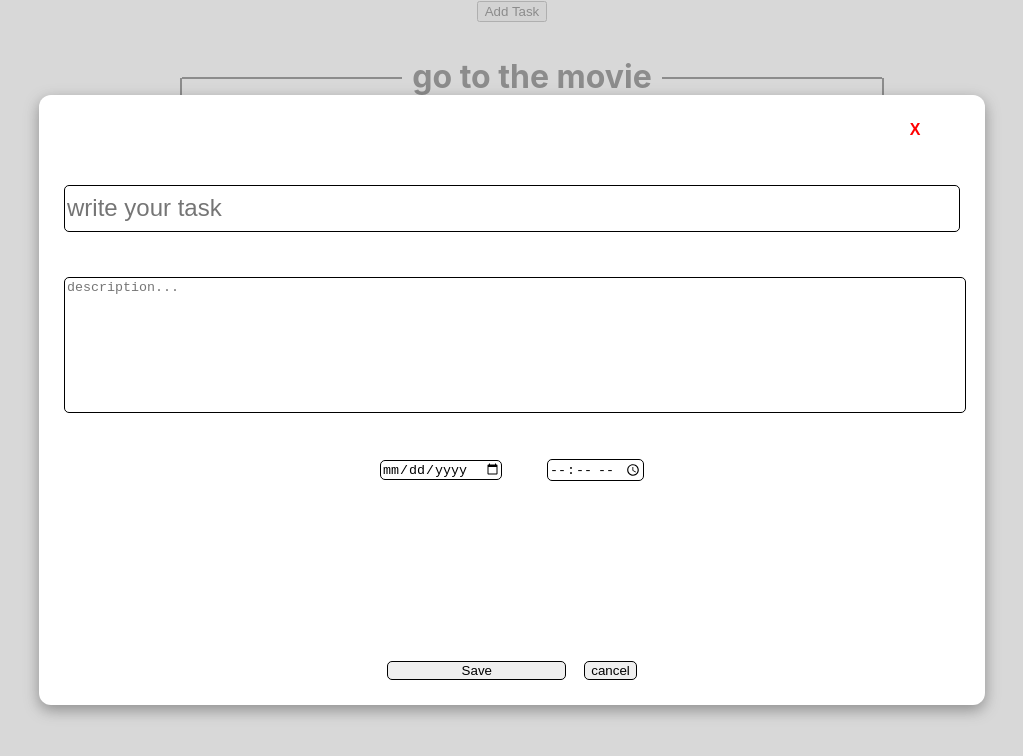
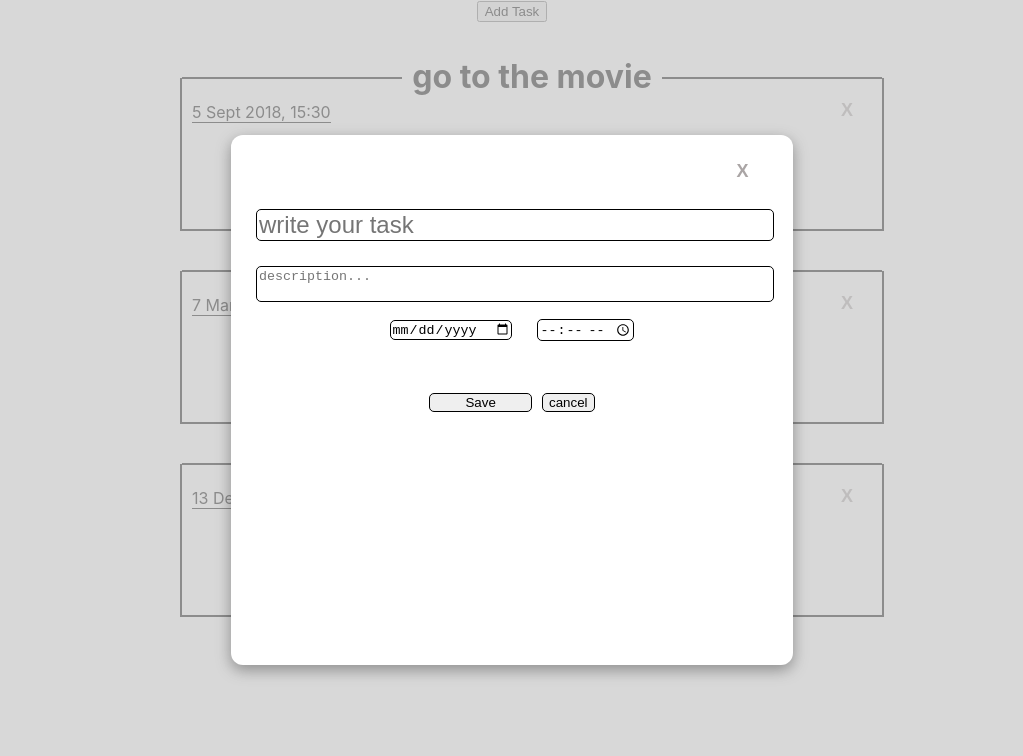
Before and after one commit to InbarDanieli/tasks-manager, a React (Create React App) app: page / in a window 1280 px wide. Both pictures are taken after a click on the button "Add Task". Shown: the top 756 px of the page, without its empty margins (128-1151 px from the left). Built offline with nearby package versions, Linux system fonts and the light colour scheme.

Commit message:
Feat(TaskCreator): Added style

```diff
--- a/src/components/item/Item.css
+++ b/src/components/item/Item.css
@@ -9,7 +9,7 @@
   border-left: 2px black solid;
   border-right: 2px black solid;
   margin-top: 40px;
-  width: 700px
+  width: 700px;
 }
 
 .Title {
@@ -30,12 +30,24 @@
   cursor: pointer;
   border: none;
   background: none;
-  color: red;
-  font-size: medium;
+  color: rgb(170, 165, 165);
+  font-size: large;
   z-index: 1;
 }
 
+.CloseButton:hover {
+  color: gray;
+}
+
+
 .BodyText{
   word-wrap: break-word;
-  margin: 10px;
+  margin-bottom: 70px;
 }
+
+.DateAndTime{
+  margin-top: -20px;
+  margin-left: 10px;
+  width: fit-content;
+  border-bottom: 1px solid black;
+}
--- a/src/components/item/Item.js
+++ b/src/components/item/Item.js
@@ -1,19 +1,18 @@
 import React from "react"
 import "./Item.css"
 
-function Item(props)
-{
+function Item(props) {
 
-  return(
-    <div className = "Item">
-    <li className = "List">
-    <h1 className = "Title"><span>{props.item.task}</span></h1>
-      <button className = "CloseButton"  onClick = {props.onDelete}> <b> X </b> </button>
-      <div className = "BodyText">
-      <p>{props.item.description}</p>
-      </div>
-      {Intl.DateTimeFormat('en-GB', { dateStyle: "medium", timeStyle: "short" }).format(props.item.date)}
-    </li>
+  return (
+    <div className="Item">
+      <li className="List">
+        <h1 className="Title"><span>{props.item.task}</span></h1>
+        <button className="CloseButton" onClick={props.onDelete}> <b> X </b> </button>
+        <p className = "DateAndTime"> {Intl.DateTimeFormat('en-GB', { dateStyle: "medium", timeStyle: "short" }).format(props.item.date)} </p>
+        <div className="BodyText">
+          <p>{props.item.description}</p>
+        </div>
+      </li>
     </div>)
 }
 
--- a/src/components/taskcreator/TaskCreator.css
+++ b/src/components/taskcreator/TaskCreator.css
@@ -11,8 +11,10 @@
 }
 
 .modalContainer {
-  width: 70%;
-  height: 70%;
+  min-width: 40%;
+  min-height: 60%;
+  max-width: 40%;
+  max-height: 60%;
   border-radius: 12px;
   background-color: white;
   box-shadow: rgba(0, 0, 0, 0.35) 0px 5px 15px;
@@ -27,23 +29,30 @@
   cursor: pointer;
   margin-left: 90%;
   margin-bottom: 5%;
-  color: red;
-  font-size: medium;
+  color: rgb(170, 165, 165);
+  font-size: large;
+}
+
+.closeButton:hover {
+  color: gray;
 }
 
 .TaskTitle {
   font-size: 150%;
   margin-bottom: 5%;
-  height: 10%;
+  max-height: 10%;
+  min-height: 10%;
+  max-width: 100%;
+  min-width: 100%;
   word-wrap: break-word;
   border-radius: 5px;
   border: 1px solid black;
 }
 
 .TaskText {
-  margin-bottom: 5%;
-  height: 20%;
-  width:90%;
+  margin-bottom: 3%;
+  min-height: 30%;
+  width: 90%;
   width: 100%;
   height: 30%;
   resize: none;
@@ -52,7 +61,7 @@
 }
 
 .TaskDate {
-  margin-bottom: 20%;
+  margin-bottom: 10%;
   border-radius: 5px;
   border: 1px solid black;
 }
@@ -63,13 +72,13 @@
   border: 1px solid black;
 }
 
-.saveButton{
+.saveButton {
   width: 20%;
   border-radius: 5px;
   border: 1px solid black;
 }
 
-.cancelButton{
+.cancelButton {
   margin-left: 2%;
   border-radius: 5px;
   border: 1px solid black;
--- a/src/components/taskcreator/TaskCreator.js
+++ b/src/components/taskcreator/TaskCreator.js
@@ -36,7 +36,7 @@ function TaskCreator(props) {
   }
 
   return (
-    <div className="modalBackground">
+    <div className="modalBackground" onClick ={props.onExit}>
       <div className="modalContainer">
         <button className="closeButton" onClick={props.onExit}> <b> X </b> </button>
         <input className="TaskTitle" type="text" placeholder="write your task" onChange={GetTask} value={task}></input>
```
